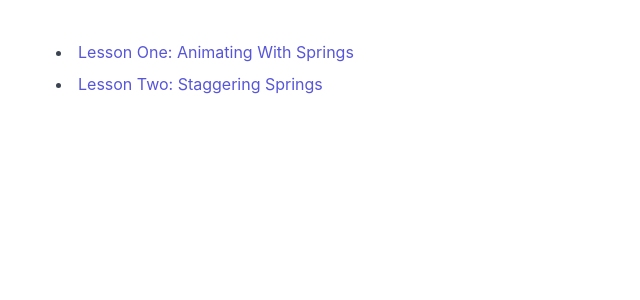
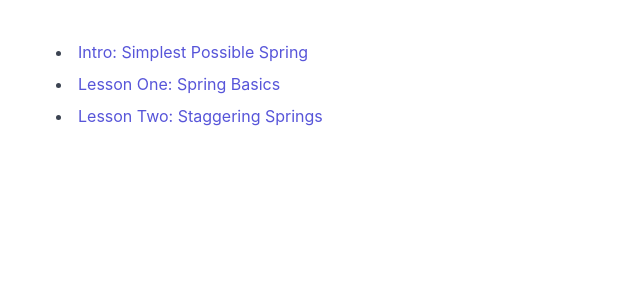
Before and after one commit to aholachek/react-spring-workshop, a React (Create React App) app: page / in a window 1280 px wide. Shown: the top 300 px of the page, without its empty margins (0-640 px from the left). Built offline with nearby package versions, Linux system fonts and the light colour scheme.

Commit message:
add introo

```diff
--- a/src/App.js
+++ b/src/App.js
@@ -2,14 +2,19 @@ import React from 'react'
 import 'spectre.css'
 import './index.css'
 import { BrowserRouter as Router, Route, Link } from 'react-router-dom'
-import LessonOne from './1-animating-with-springs'
-import LessonTwo from './2-staggering-springs'
-import LessonThree from './3-enter-and-exit'
+import Intro from './intro'
+import LessonOne from './lessons/1-animating-with-springs'
+import LessonTwo from './lessons/2-staggering-springs'
+import LessonThree from './lessons/3-enter-and-exit'
 
 const routes = [
   {
+    component: Intro,
+    name: 'Intro: Simplest Possible Spring',
+  },
+  {
     component: LessonOne,
-    name: 'Lesson One: Animating With Springs',
+    name: 'Lesson One: Spring Basics',
   },
   {
     component: LessonTwo,
--- a/src/index.css
+++ b/src/index.css
@@ -33,4 +33,5 @@ h1 {
   width: 2rem;
   border-radius: 100px;
   position: absolute;
+  background-color: #c70039;
 }
--- /dev/null
+++ b/src/intro/index.js
@@ -0,0 +1,29 @@
+import React from 'react'
+import { useSpring, animated } from 'react-spring'
+
+const Intro = () => {
+  const [{ scale }, set] = useSpring(() => ({
+    scale: 1,
+  }))
+  return (
+   <>
+   <h1>Intro: Simplest Possible Spring</h1>
+    <div
+      className="container"
+      onClick={() => {
+        set({ scale: Math.random() * 5 })
+      }}
+    >
+      <animated.div
+        className="ball"
+        style={{
+          margin: '2rem',
+          transform: scale.interpolate((scale) => `scale(${scale})`),
+        }}
+      />
+    </div>
+    </>
+  )
+}
+
+export default Intro
```
Also changed, not shown: src/intro/README.md (added), src/lessons/1-animating-with-springs/README.md (renamed from src/1-animating-with-springs/README.md), src/lessons/1-animating-with-springs/ball-example.gif (renamed from src/1-animating-with-springs/ball-example.gif), src/lessons/1-animating-with-springs/index.js (renamed from src/1-animating-with-springs/index.js), src/lessons/2-staggering-springs/README.md (renamed from src/2-staggering-springs/README.md), src/lessons/2-staggering-springs/index.js (renamed from src/2-staggering-springs/index.js), src/lessons/2-staggering-springs/stagger.gif (renamed from src/2-staggering-springs/stagger.gif), src/lessons/3-enter-and-exit/README.md (renamed from src/3-enter-and-exit/README.md), src/lessons/3-enter-and-exit/index.js (renamed from src/3-enter-and-exit/index.js).
